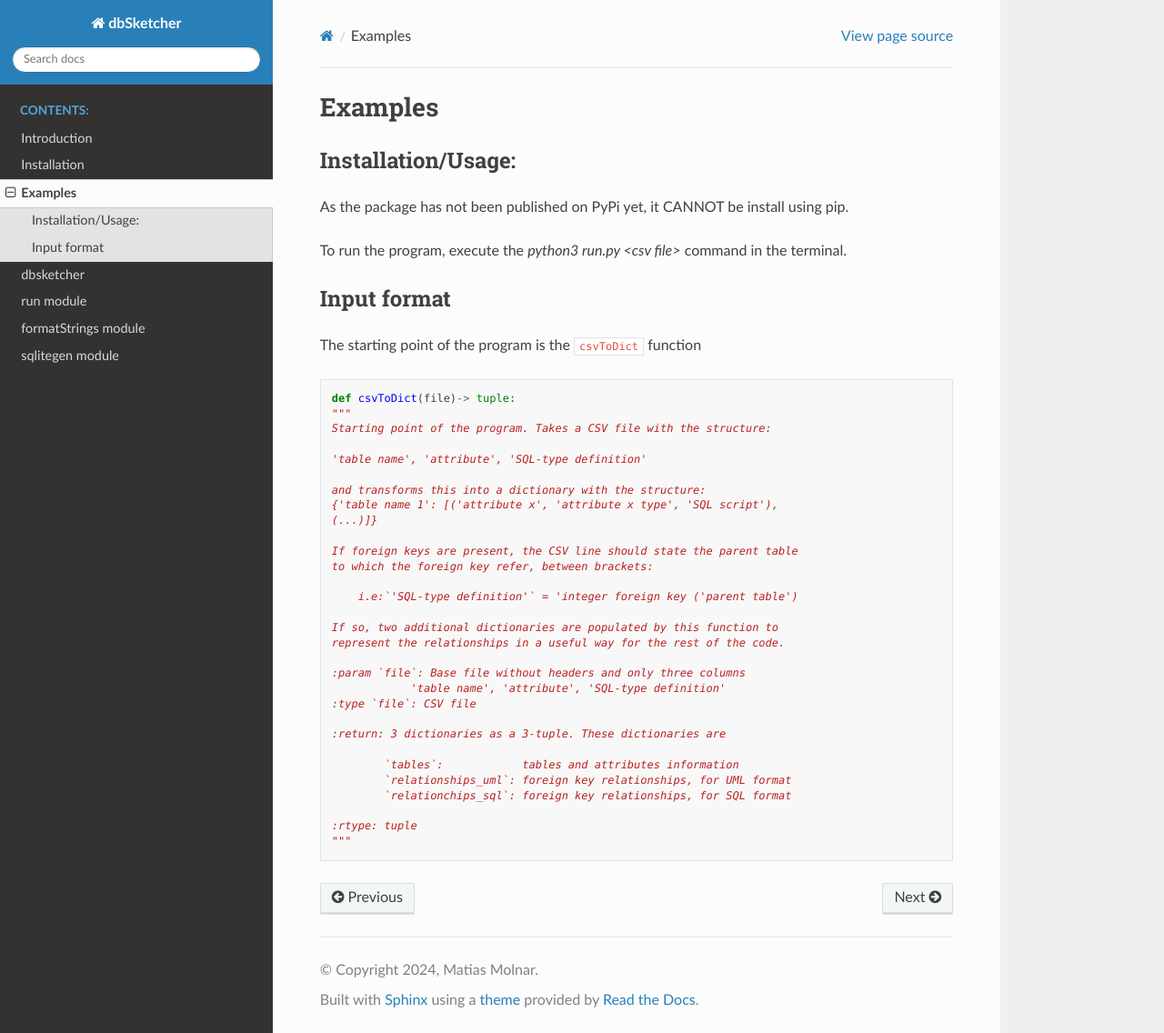
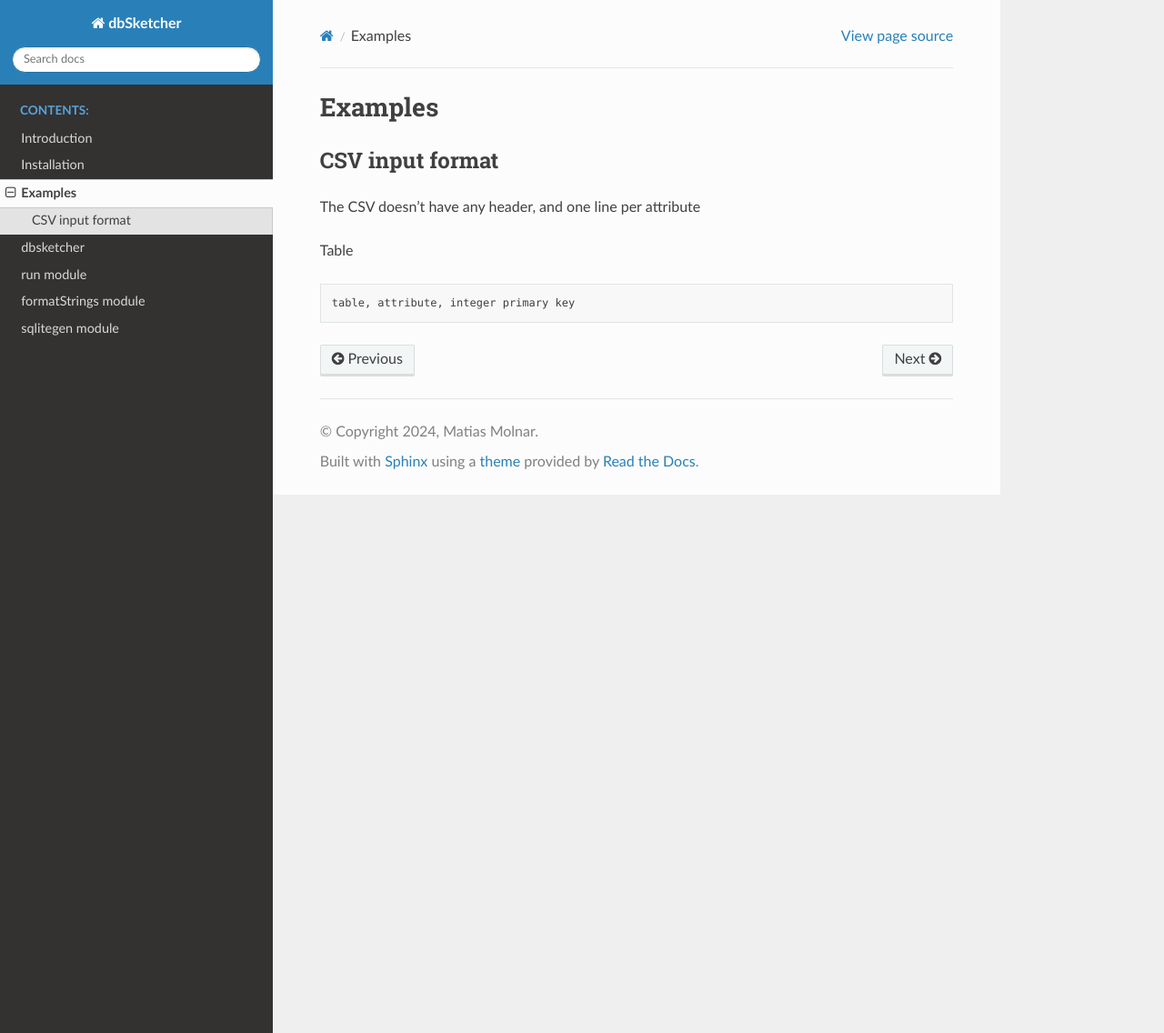
Before and after one commit to matteemol/dbSketcher, a Sphinx documentation site: the page built from docs/source/examples.rst, in a window 1280 px wide and 1136 px high. Shown: the whole window at 91% size. Built offline with Sphinx 7.4.7 and the Read the Docs theme 2.0.0, drawn with Linux system fonts in a browser that asks for light colours.

Commit message:
test actions with examples.rst

```diff
--- a/docs/source/examples.rst
+++ b/docs/source/examples.rst
@@ -1,45 +1,12 @@
 Examples
 =============
 
-Installation/Usage:
-*******************
-As the package has not been published on PyPi yet, it CANNOT be install using pip.
+CSV input format
+****************
+The CSV doesn't have any header, and one line per attribute
 
-To run the program, execute the `python3 run.py <csv file>` command in the terminal.
-
-Input format
-************
-The starting point of the program is the ``csvToDict`` function
+Table
 
 .. code-block:: python
 
-    def csvToDict(file)-> tuple:
-    """
-    Starting point of the program. Takes a CSV file with the structure:
-
-    'table name', 'attribute', 'SQL-type definition'
-
-    and transforms this into a dictionary with the structure:
-    {'table name 1': [('attribute x', 'attribute x type', 'SQL script'),
-    (...)]}
-
-    If foreign keys are present, the CSV line should state the parent table
-    to which the foreign key refer, between brackets:
-
-        i.e:`'SQL-type definition'` = 'integer foreign key ('parent table')
-
-    If so, two additional dictionaries are populated by this function to
-    represent the relationships in a useful way for the rest of the code.
-
-    :param `file`: Base file without headers and only three columns
-                'table name', 'attribute', 'SQL-type definition'
-    :type `file`: CSV file
-
-    :return: 3 dictionaries as a 3-tuple. These dictionaries are
-
-            `tables`:            tables and attributes information
-            `relationships_uml`: foreign key relationships, for UML format
-            `relationchips_sql`: foreign key relationships, for SQL format
-
-    :rtype: tuple
-    """
+    table, attribute, integer primary key
```
